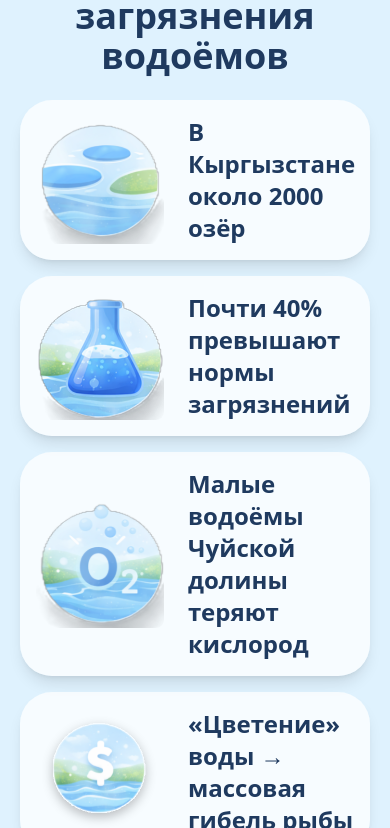
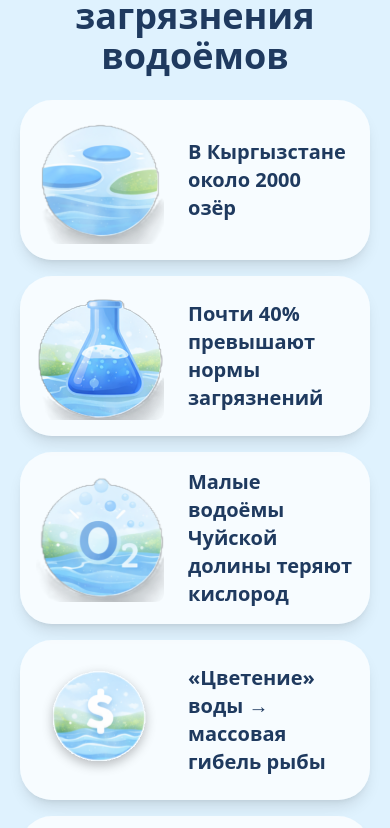
Before and after one commit to jayz3r/ZWE, a React (Vite) app: page / in a window 390 px wide. Shown: the part 1016-1844 px from the top of the page. Built offline with nearby package versions, Linux system fonts and the light colour scheme.

Commit message:
did main page w fixes

```diff
--- a/src/components/Problems.jsx
+++ b/src/components/Problems.jsx
@@ -8,7 +8,7 @@ const ProblemCard = ({ img, text }) => {
         className="w-32 h-32 object-cover rounded-lg shrink-0"
       />
 
-      <h3 className="text-2xl font-semibold text-[#1F3A5F] text-left flex-1 ml-6">
+      <h3 className="text-xl sm:text-2xl font-semibold text-[#1F3A5F] text-left flex-1 ml-6">
         {text}
       </h3>
     </div>
```
